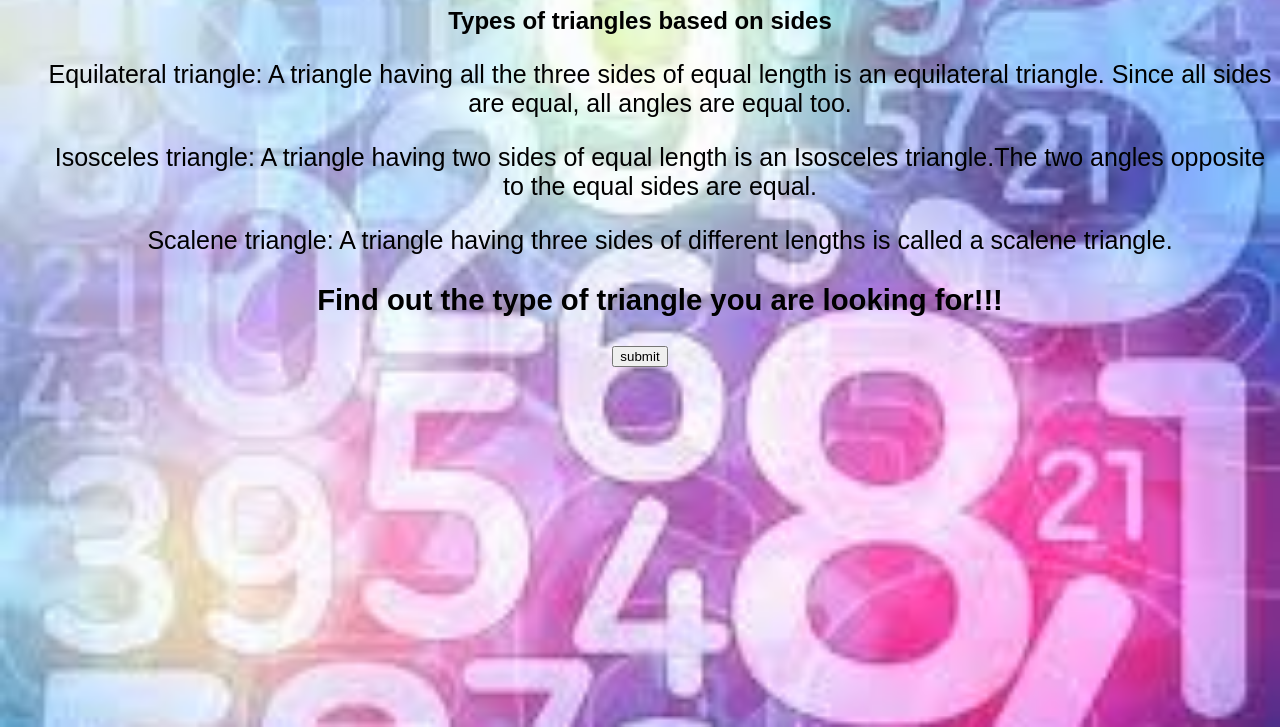
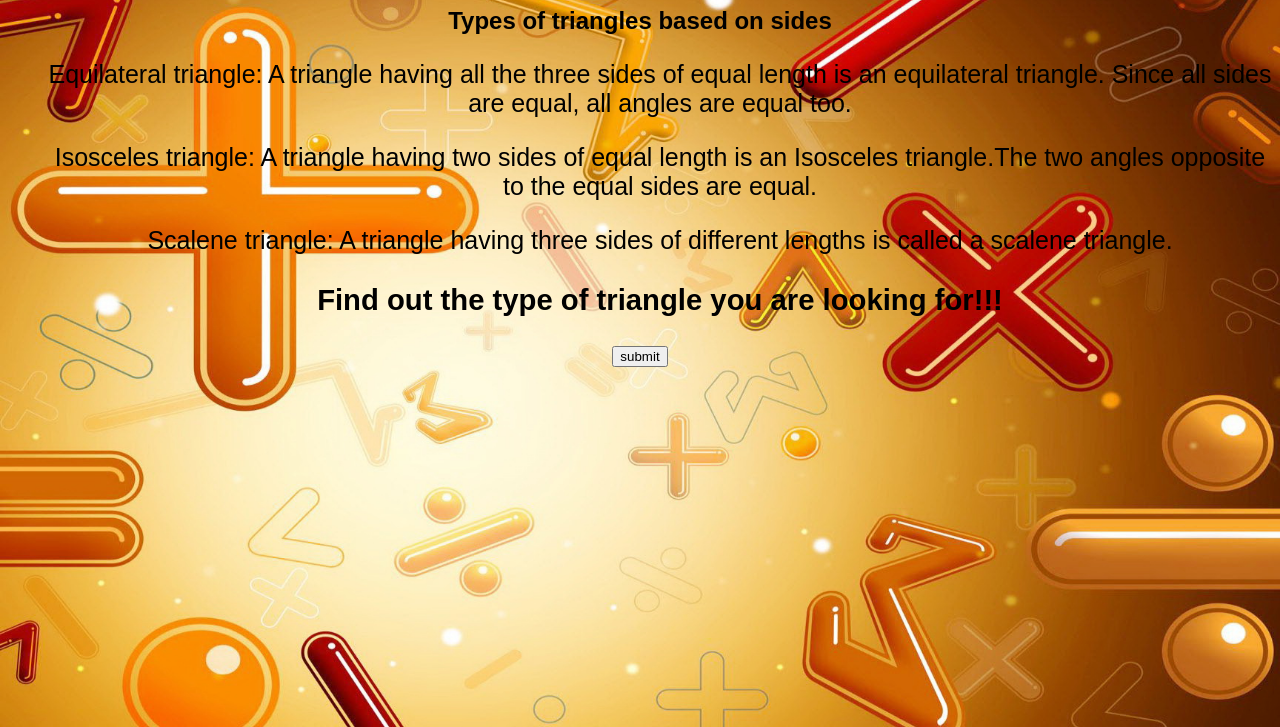
Before and after one commit to tomorenge/Triangletracker, a plain HTML site: page index.html in a window 1280 px wide. Shown: the part 73-800 px from the top of the page. Drawn offline with Linux system fonts and the light colour scheme.

```diff
--- a/css/Style.css
+++ b/css/Style.css
@@ -13,11 +13,12 @@ h2{
     text-align: center;
   }
 body{
-  background-image:url("../images/math2.jpeg");
+  background-image:url("../images/math3.jpg");
   background-attachment: fixed;
   font-family: sans-serif;
   background-size: cover;
   text-align: center;
+
 }
 
 
```
Also changed, not shown: images/math3.jpg (added).
